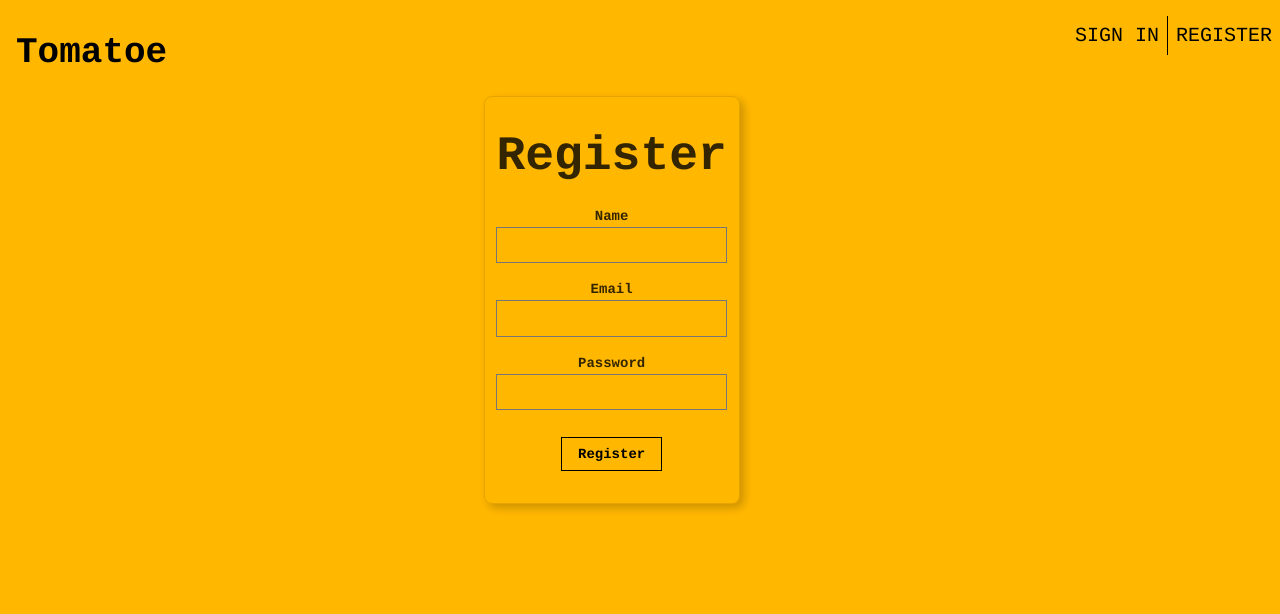
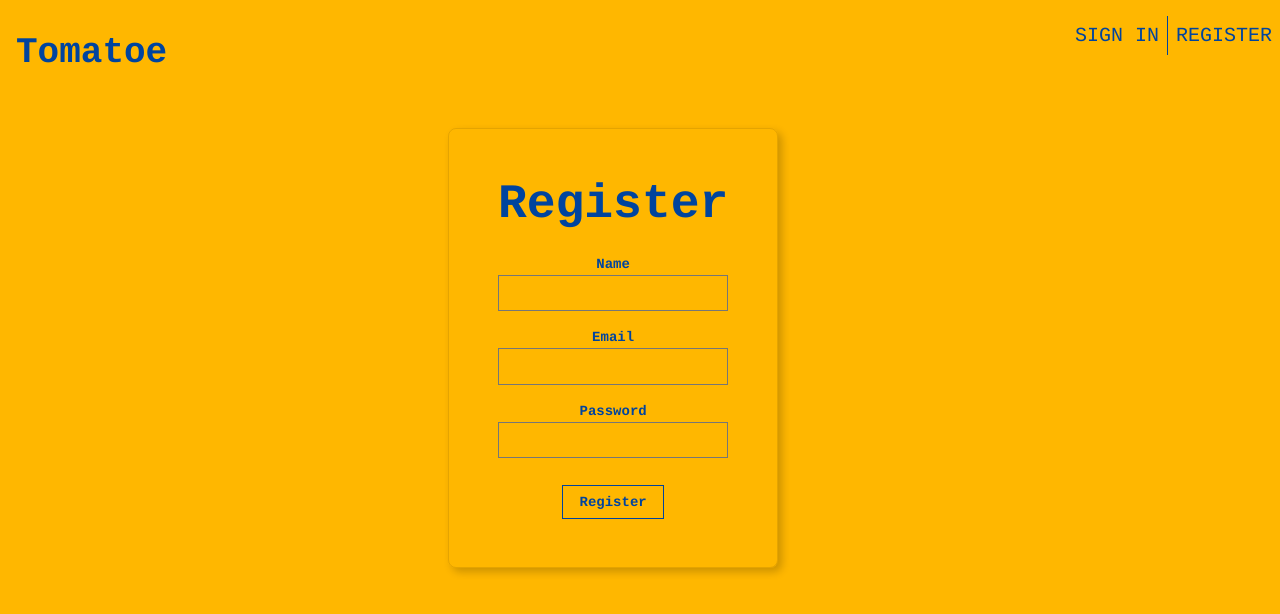
Before and after one commit to ankita3003/food-delivery-website, a React (Create React App) app in the folder food-delivery-app/: page / in a window 1280 px wide. Both pictures are taken after a click on the item "REGISTER". Shown: the top 614 px of the page. Built offline with nearby package versions, Linux system fonts and the light colour scheme.

Commit message:
Change color scheme and modify layout of signin and register

```diff
--- a/food-delivery-app/src/App.js
+++ b/food-delivery-app/src/App.js
@@ -62,12 +62,14 @@ class App extends Component {
 		  			<CardList foodItems={filteredItems} onRouteChange={this.onRouteChange} onAdding={this.onAdding} />
 		  		</div> :
 		  		(this.state.route === 'register') ?
-		    	<Register onRouteChange={this.onRouteChange} /> :
+		  		<div className="pa5">
+		    	<Register onRouteChange={this.onRouteChange} />
+		    	</div>:
 		    	(this.state.route === 'orders')?
 		    	<div className='basket'>
 		    	<Cart cart={this.state.cart} />
 		    	</div>:
-		    	<div className="pa5" id='temp'>
+		    	<div className="pa5">
 		    	<SignIn onRouteChange={this.onRouteChange} />
 		    	</div>
 			}
--- a/food-delivery-app/src/components/Navigation/Navigation.js
+++ b/food-delivery-app/src/components/Navigation/Navigation.js
@@ -6,9 +6,9 @@ const Navigation = ({onRouteChange, isSignedIn}) => {
 		return (
 			<div>
 			<nav style={{ display:'flex', justifyContent: 'flex-end'}}>
-				<p onClick={() => onRouteChange('home')} className='f4 link dim black pa2 pointer'> HOME </p>
-				<p onClick={() => onRouteChange('orders')} className='bl f4 link dim black pa2 pointer'> ORDERS </p>
-				<p onClick={() => onRouteChange('signout')} className='bl f4 link dim black pa2 pointer'> SIGN OUT </p>
+				<p onClick={() => onRouteChange('home')} className='dark-blue f4 link dim black pa2 pointer'> HOME </p>
+				<p onClick={() => onRouteChange('orders')} className='dark-blue bl f4 link dim black pa2 pointer'> ORDERS </p>
+				<p onClick={() => onRouteChange('signout')} className='dark-blue bl f4 link dim black pa2 pointer'> SIGN OUT </p>
 			</nav>
 			</div>
 		)
@@ -18,11 +18,11 @@ const Navigation = ({onRouteChange, isSignedIn}) => {
 			<div>
 			<nav>
 				<ul className="left pa3">
-					<li className="link dim black b f6 f2-ns dib mr3">Tomatoe</li>
+					<li className="dark-blue link dim black b f6 f2-ns dib mr3">Tomatoe</li>
 				</ul>
 				<ul className="right">
-					<li onClick={() => onRouteChange('signin')} className='f4 link dim black pa2 pointer'> SIGN IN </li>
-					<li onClick={() => onRouteChange('register')} className='bl f4 link dim black pa2 pointer'> REGISTER </li>
+					<li onClick={() => onRouteChange('signin')} className='dark-blue f4 link dim black pa2 pointer'> SIGN IN </li>
+					<li onClick={() => onRouteChange('register')} className='dark-blue bl f4 link dim black pa2 pointer'> REGISTER </li>
 				</ul>
 			</nav>
 			</div>
--- a/food-delivery-app/src/components/Register/Register.js
+++ b/food-delivery-app/src/components/Register/Register.js
@@ -45,16 +45,16 @@ class Register extends React.Component {
 
 	render() {
 		return (
-			<div className="pt5 pr7 mb7">
-				<article className="br3 ba dark-gray b--black-10 mv4 w-100 w-50-m w-25-l mw6 shadow-5 center">
+			<div className="center pt5">
+				<article className="br3 ba dark-gray b--black-10 shadow-5 center pa3">
 					<main className="pa4 black-80">
 					  <div className="measure">
 					    <fieldset id="sign_up" className="ba b--transparent ph0 mh0">
-					      <legend className="f1 fw6 ph0 mh0">Register</legend>
+					      <legend className="dark-blue f1 fw6 ph0 mh0">Register</legend>
 					      <div className="mt3">
-					        <label className="db fw6 lh-copy f6" htmlFor="name">Name</label>
+					        <label className="dark-blue db fw6 lh-copy f6" htmlFor="name">Name</label>
 					        <input
-					        	className="pa2 input-reset ba bg-transparent hover-bg-black hover-white w-100"
+					        	className="dark-blue pa2 input-reset ba bg-transparent hover-bg-dark-blue hover-white w-100"
 					        	type="text"
 					        	name="name"
 					        	id="name"
@@ -62,9 +62,9 @@ class Register extends React.Component {
 					        />
 					      </div>
 					      <div className="mt3">
-					        <label className="db fw6 lh-copy f6" htmlFor="email-address">Email</label>
+					        <label className="dark-blue db fw6 lh-copy f6" htmlFor="email-address">Email</label>
 					        <input
-					        	className="pa2 input-reset ba bg-transparent hover-bg-black hover-white w-100"
+					        	className="dark-blue pa2 input-reset ba bg-transparent hover-bg-dark-blue hover-white w-100"
 					        	type="email"
 					        	name="email-address"
 					        	id="email-address"
@@ -72,9 +72,9 @@ class Register extends React.Component {
 					        />
 					      </div>
 					      <div className="mv3">
-					        <label className="db fw6 lh-copy f6" htmlFor="password">Password</label>
+					        <label className="dark-blue db fw6 lh-copy f6" htmlFor="password">Password</label>
 					        <input
-					        	className="b pa2 input-reset ba bg-transparent hover-bg-black hover-white w-100"
+					        	className="dark-blue b pa2 input-reset ba bg-transparent hover-bg-dark-blue hover-white w-100"
 					        	type="password"
 					        	name="password"
 					        	id="password"
@@ -84,7 +84,7 @@ class Register extends React.Component {
 					    </fieldset>
 					    <div className="">
 					      <input
-					      	className="b ph3 pv2 input-reset ba b--black bg-transparent grow pointer f6 dib"
+					      	className="dark-blue b ph3 pv2 input-reset ba b--dark-blue bg-transparent grow pointer f6 dib"
 					      	type="submit"
 					      	value="Register"
 					      	onClick={this.onSubmitSignIn}
--- a/food-delivery-app/src/components/SignIn/SignIn.js
+++ b/food-delivery-app/src/components/SignIn/SignIn.js
@@ -42,21 +42,21 @@ class SignIn extends React.Component {
 	render() {
 		const { onRouteChange } = this.props;
 		return (
-			<div>
+			<div className="center pt5">
 				{ (this.state.wrongCreds) ?
 					<div className="flex items-center justify-center pa4">
 					  <span className="dark-blue lh-title ml4">Wrong username or password! Try Again</span>
 					</div> :
 					<div></div>}
-				<article className="debug-grid br3 ba dark-gray b--black-10 mv4 w-100 w-50-m w-25-l mw6 shadow-5 center">
-					<main className="pa4 black-80">
+				<article className="br3 ba dark-gray b--black-10 shadow-5 center pa3">
+					<main className="pa4 black-80 ">
 					  <div className="measure">
 					    <fieldset id="sign_up" className="ba b--transparent ph0 mh0">
 					      <legend className="dark-blue f1 fw6 ph0 mh0">Sign In</legend>
 					      <div className="mt3">
 					        <label className="dark-blue db fw6 lh-copy f6" htmlFor="email-address">Email</label>
 					        <input
-					        	className="dark-blue pa2 input-reset ba bg-transparent hover-bg-black hover-white w-100"
+					        	className="dark-blue pa2 input-reset ba bg-transparent hover-bg-dark-blue hover-white w-100"
 					        	type="email"
 					        	name="email-address"
 					        	id="email-address"
```
